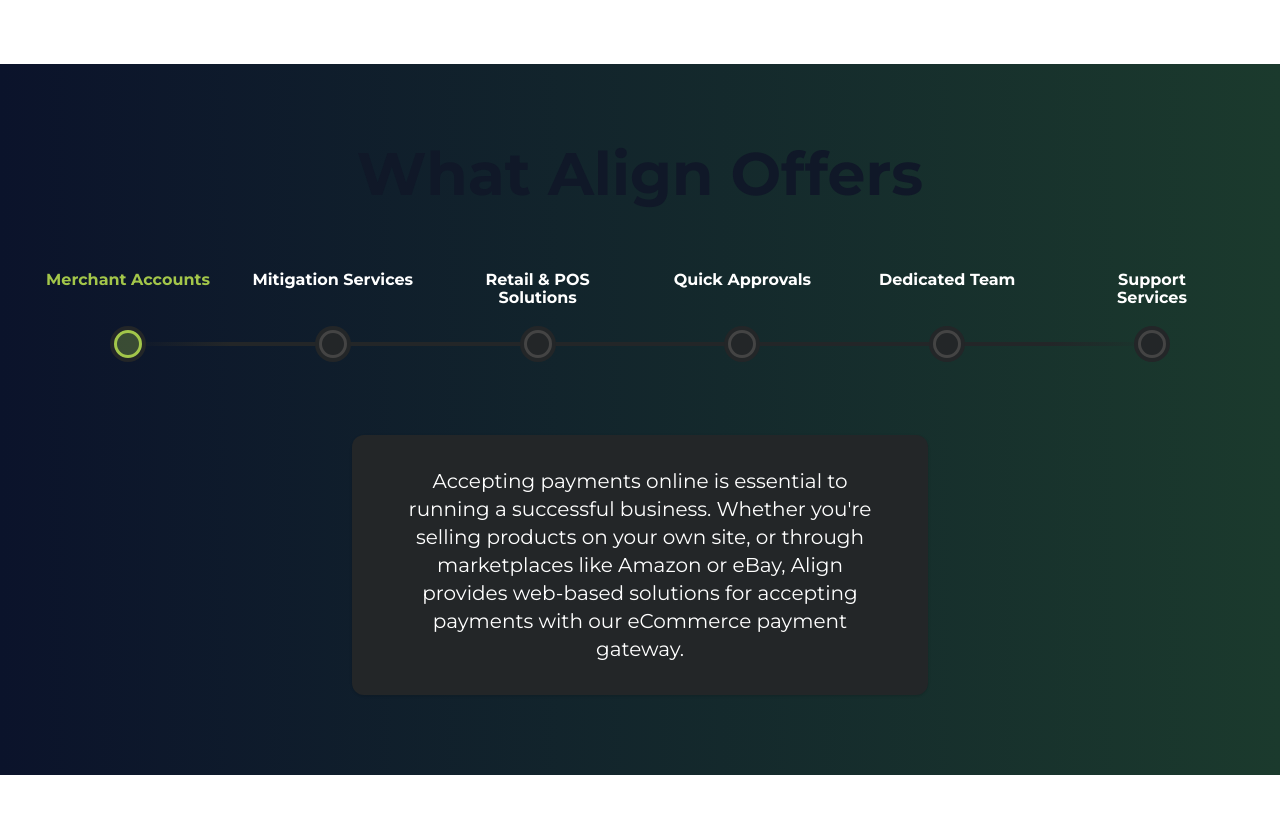
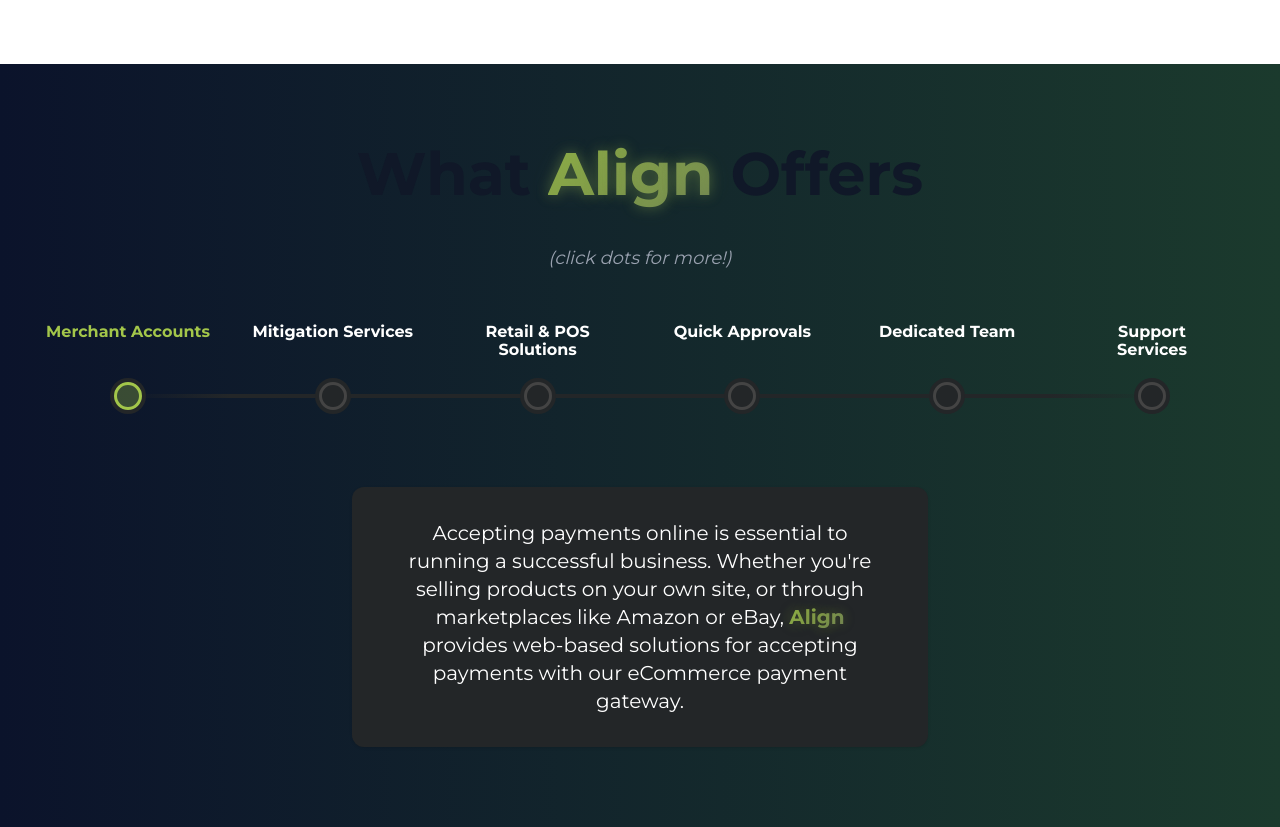
Before and after one commit to Jonathan-Atkins/align_ecommerce, a Next.js app: page / in a window 1280 px wide. Shown: the part 1040-1867 px from the top of the page. Before the commit the page ends 1815 px from the top, so only its background shows below. Built offline with nearby package versions, Linux system fonts and the light colour scheme.

Commit message:
Update Timeline.tsx to match timeline branch

```diff
--- a/src/app/Timeline.tsx
+++ b/src/app/Timeline.tsx
@@ -2,7 +2,47 @@
 'use client';
 
 'use client';
-import React, { useState, useRef, useEffect } from "react";
+import React, { useState, useRef, useEffect, ReactNode } from "react";
+import { GlowAlignText } from "./GlowAlignText";
+// FadeContent component for fade-in effect on content change
+interface FadeContentProps {
+  children: ReactNode;
+  blur?: boolean;
+  duration?: number;
+  easing?: string;
+  delay?: number;
+  initialOpacity?: number;
+  className?: string;
+}
+
+const FadeContent: React.FC<FadeContentProps> = ({
+  children,
+  blur = false,
+  duration = 1000,
+  easing = 'ease-out',
+  delay = 0,
+  initialOpacity = 0,
+  className = ''
+}) => {
+  const [visible, setVisible] = useState(false);
+  useEffect(() => {
+    setVisible(false);
+    const timeout = setTimeout(() => setVisible(true), delay);
+    return () => clearTimeout(timeout);
+  }, [children, delay]);
+  return (
+    <div
+      className={className}
+      style={{
+        opacity: visible ? 1 : initialOpacity,
+        transition: `opacity ${duration}ms ${easing}, filter ${duration}ms ${easing}`,
+        filter: blur ? (visible ? 'blur(0px)' : 'blur(10px)') : 'none'
+      }}
+    >
+      {children}
+    </div>
+  );
+};
 
 const steps = [
   {
@@ -48,8 +88,11 @@
       }}
     >
   <h2 className="text-6xl font-bold text-center text-gray-900 dark:text-white font-[Montserrat] mb-10">
-        What Align Offers
-      </h2>
+  What <span className="green-pulse">Align</span> Offers
+  </h2>
+    <div className="flex justify-center items-center mb-6">
+      <span className="text-lg text-gray-400 italic">(click dots for more!)</span>
+    </div>
       {/* Timeline Flexbox */}
       <div className="w-full max-w-5xl flex flex-col items-center">
         {/* Headers Row */}
@@ -133,9 +176,17 @@
         </div>
         {/* Event content below timeline */}
         <div className="mt-14 w-full flex justify-center">
-          <div className="bg-[#232628] text-white rounded-xl px-10 py-8 shadow max-w-xl w-full text-center text-xl min-h-[70px]">
-            {steps[selected].content}
-          </div>
+          <FadeContent
+            key={selected} // Keyed by selected to retrigger animation
+            blur={true}
+            duration={1000}
+            easing="ease-out"
+            initialOpacity={0}
+          >
+            <div className="bg-[#232628] text-white rounded-xl px-10 py-8 shadow max-w-xl w-full text-center text-xl min-h-[70px]">
+              <GlowAlignText>{steps[selected].content}</GlowAlignText>
+            </div>
+          </FadeContent>
         </div>
       </div>
     </section>
```
